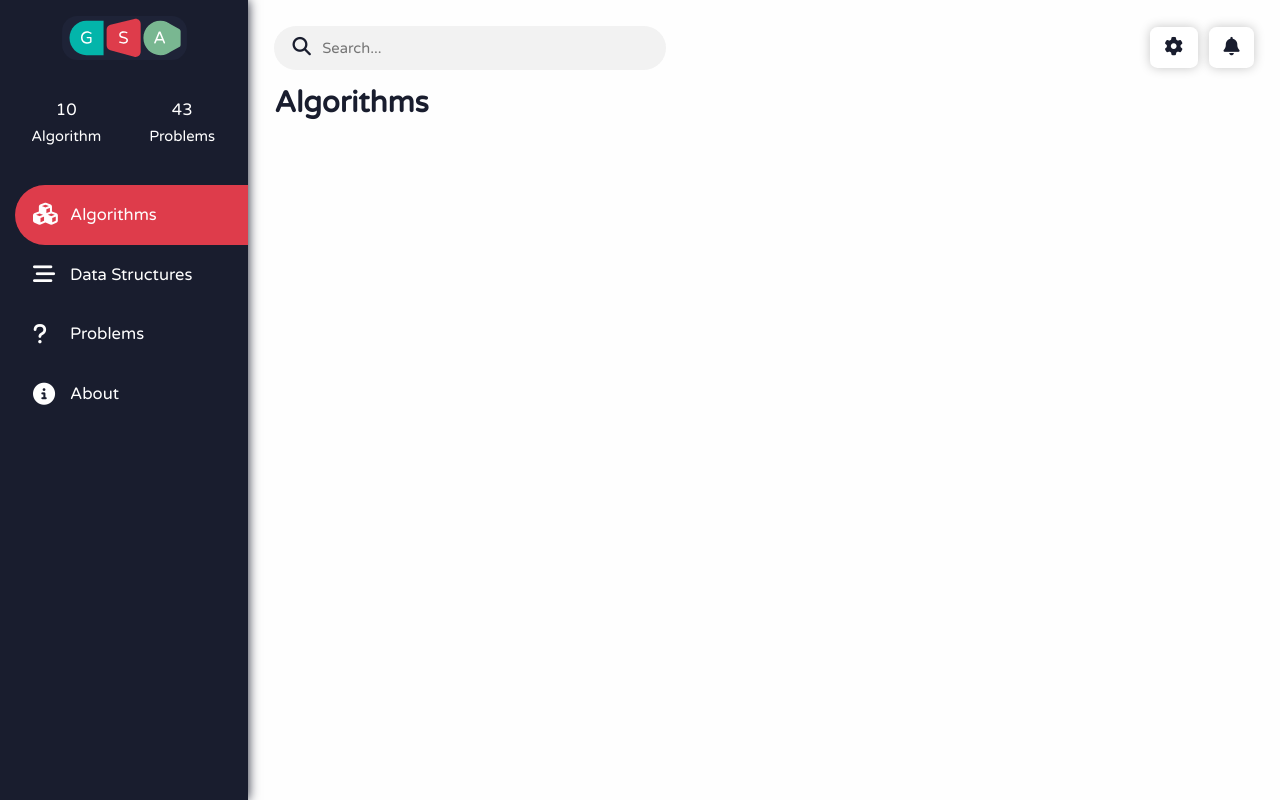
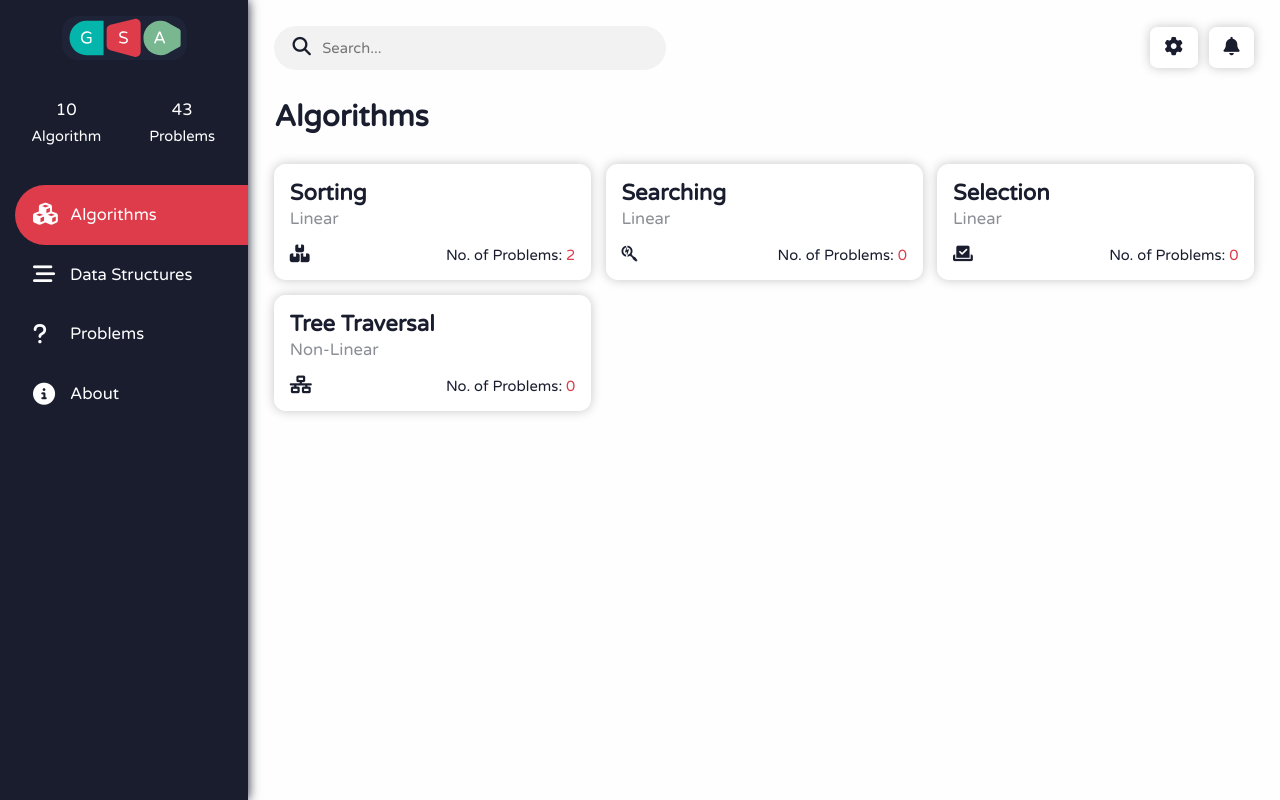
Before and after one commit to vedk21/get-set-algo, an Angular app: page /#/dashboard/algorithms/sorting/bubble_sort in a window 1280 px wide. Built offline with nearby package versions, Linux system fonts and the light colour scheme.

Commit message:
Added: algorithm cards grid

```diff
--- /dev/null
+++ b/apps/get-set-algo/src/app/models/application/algorithm-card.model.ts
@@ -0,0 +1,6 @@
+export interface AlgorithmCard {
+  name: string;
+  category: string;
+  problems: number;
+  icon: string;
+}
--- a/apps/get-set-algo/src/app/views/dashboard/algorithms/algorithms.component.html
+++ b/apps/get-set-algo/src/app/views/dashboard/algorithms/algorithms.component.html
@@ -1,6 +1,20 @@
 <div id="algorithms-root">
-  <div class="header">
+  <div class="algorithms-header">
     <h2>Algorithms</h2>
+  </div>
+  <div class="algorithms-body">
+    <div class="algorithm-box" *ngFor="let algorithm of algorithmsList">
+      <h4>{{ algorithm.name }}</h4>
+      <p>{{ algorithm.category }}</p>
+      <div class="bottom-stats" fxLayout="row" fxLayoutAlign="space-between center" fxLayoutGap="1em">
+        <div class="start">
+          <i class="{{ algorithm.icon }}"></i>
+        </div>
+        <div class="end">
+          <label>No. of Problems: <span>{{ algorithm.problems }}</span></label>
+        </div>
+      </div>
+    </div>
   </div>
   <!-- <router-outlet></router-outlet> -->
 </div>
--- a/apps/get-set-algo/src/app/views/dashboard/algorithms/algorithms.component.scss
+++ b/apps/get-set-algo/src/app/views/dashboard/algorithms/algorithms.component.scss
@@ -6,13 +6,71 @@
   padding: 1em 0 0 0;
   margin: 0;
 
-  .header {
+  .algorithms-header {
 
     h2 {
-      margin: 0;
+      margin: 0.5em 0 1em 0;
       font-size: 2rem;
       font-weight: 700;
       color: getSecondaryColor();
     }
   }
+
+  .algorithms-body {
+    display: grid;
+    grid-template-columns: repeat(auto-fit, minmax(18em, 1fr));;
+    gap: 1em;
+
+    .algorithm-box {
+      border: 0.0625em solid transparent;
+      border-radius: 0.8em;
+      background-color: #FFF;
+      box-shadow: 0 0 0.75em #C7C7C7;
+      padding: 1em;
+      cursor: pointer;
+
+      h4 {
+        font-family: getApplicationFont();
+        font-size: 1.5rem;
+        font-weight: 700;
+        color: getSecondaryColor();
+        margin: 0;
+      }
+
+      p {
+        font-family: getApplicationFont();
+        font-size: 1.125rem;
+        font-weight: 500;
+        color: rgba(getSecondaryColor(), 0.5);
+        margin: 0.2em 0 1em 0;
+      }
+
+      .bottom-stats {
+
+        .start {
+
+          i {
+            font-size: 1.2rem;
+            color: getSecondaryColor();
+          }
+        }
+
+        .end {
+
+          label {
+            font-family: getApplicationFont();
+            font-size: 1rem;
+            font-weight: 400;
+            color: getSecondaryColor();
+            margin: 0;
+            cursor: pointer;
+
+            span {
+              color: getPrimaryColor();
+            }
+          }
+        }
+      }
+    }
+  }
 }
--- a/apps/get-set-algo/src/app/views/dashboard/algorithms/algorithms.component.ts
+++ b/apps/get-set-algo/src/app/views/dashboard/algorithms/algorithms.component.ts
@@ -1,4 +1,5 @@
 import { Component, OnInit } from '@angular/core';
+import { AlgorithmCard } from '@get-set-algo/main-app/models/application/algorithm-card.model';
 
 @Component({
   selector: 'gsa-algorithms',
@@ -7,6 +8,33 @@ import { Component, OnInit } from '@angular/core';
 })
 export class AlgorithmsComponent implements OnInit {
 
+  algorithmsList: AlgorithmCard[] = [
+    {
+      name: 'Sorting',
+      category: 'Linear',
+      problems: 2,
+      icon: 'fas fa-boxes'
+    },
+    {
+      name: 'Searching',
+      category: 'Linear',
+      problems: 0,
+      icon: 'fab fa-searchengin'
+    },
+    {
+      name: 'Selection',
+      category: 'Linear',
+      problems: 0,
+      icon: 'fas fa-vote-yea'
+    },
+    {
+      name: 'Tree Traversal',
+      category: 'Non-Linear',
+      problems: 0,
+      icon: 'fas fa-network-wired'
+    }
+  ];
+
   constructor() { }
 
   ngOnInit(): void {
--- a/apps/get-set-algo/src/app/views/dashboard/algorithms/algorithms.module.ts
+++ b/apps/get-set-algo/src/app/views/dashboard/algorithms/algorithms.module.ts
@@ -1,5 +1,6 @@
 import { NgModule } from '@angular/core';
 import { CommonModule } from '@angular/common';
+import { FlexLayoutModule } from '@angular/flex-layout';
 import { AlgorithmsComponent } from './algorithms.component';
 import { AlgorithmsRoutingModule } from './algorithms-routing.module';
 
@@ -9,6 +10,7 @@ import { AlgorithmsRoutingModule } from './algorithms-routing.module';
   declarations: [AlgorithmsComponent],
   imports: [
     CommonModule,
+    FlexLayoutModule,
     AlgorithmsRoutingModule
   ]
 })
--- a/apps/get-set-algo/src/styles/theme/_variables.scss
+++ b/apps/get-set-algo/src/styles/theme/_variables.scss
@@ -18,6 +18,6 @@ $border-color: #CCC5B9;
 $font-family: 'Varela Round', sans-serif;
 // * END *
 
-// **
+// * BREAKPOINTS *
 $tablet-width: 768px;
 // * END *
```
